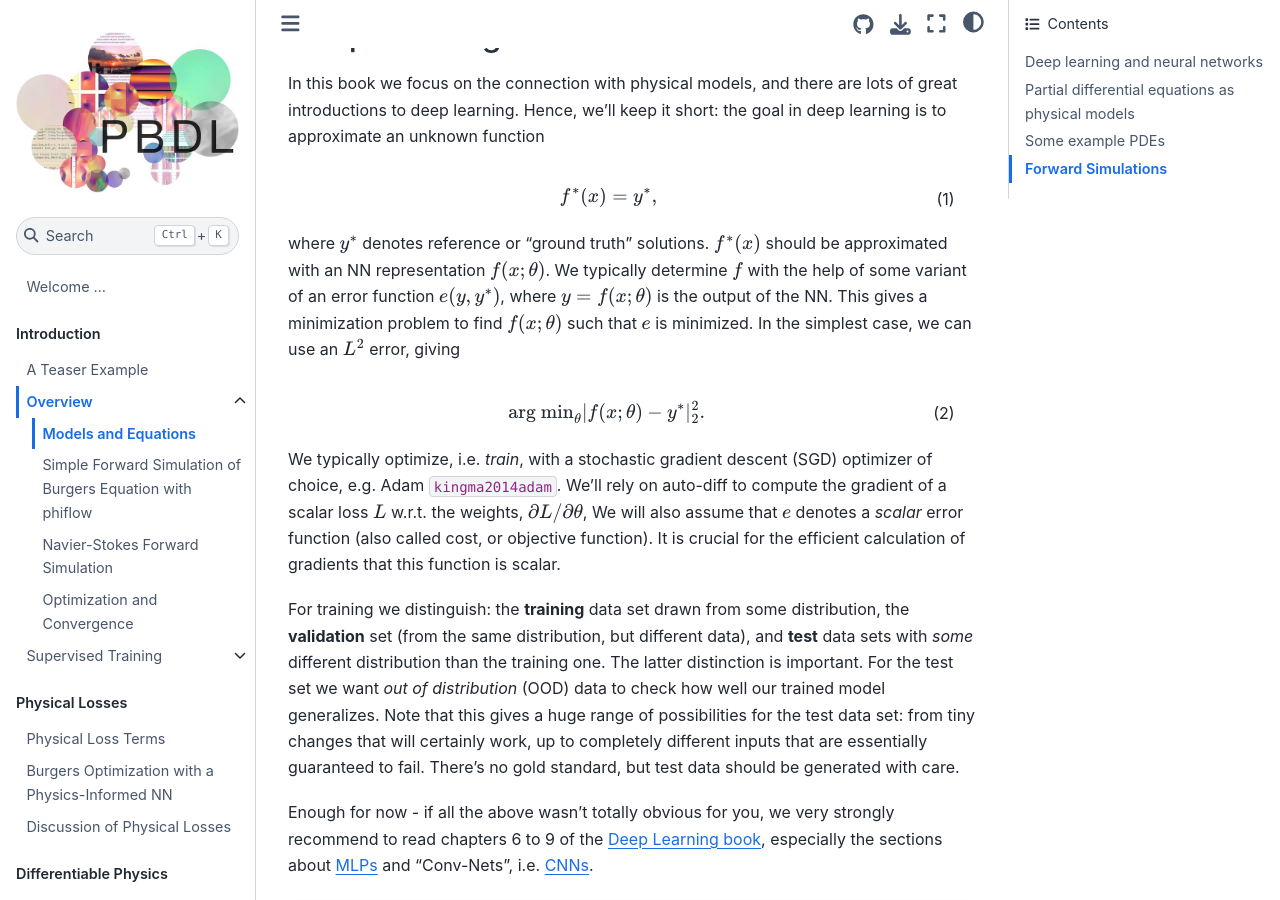
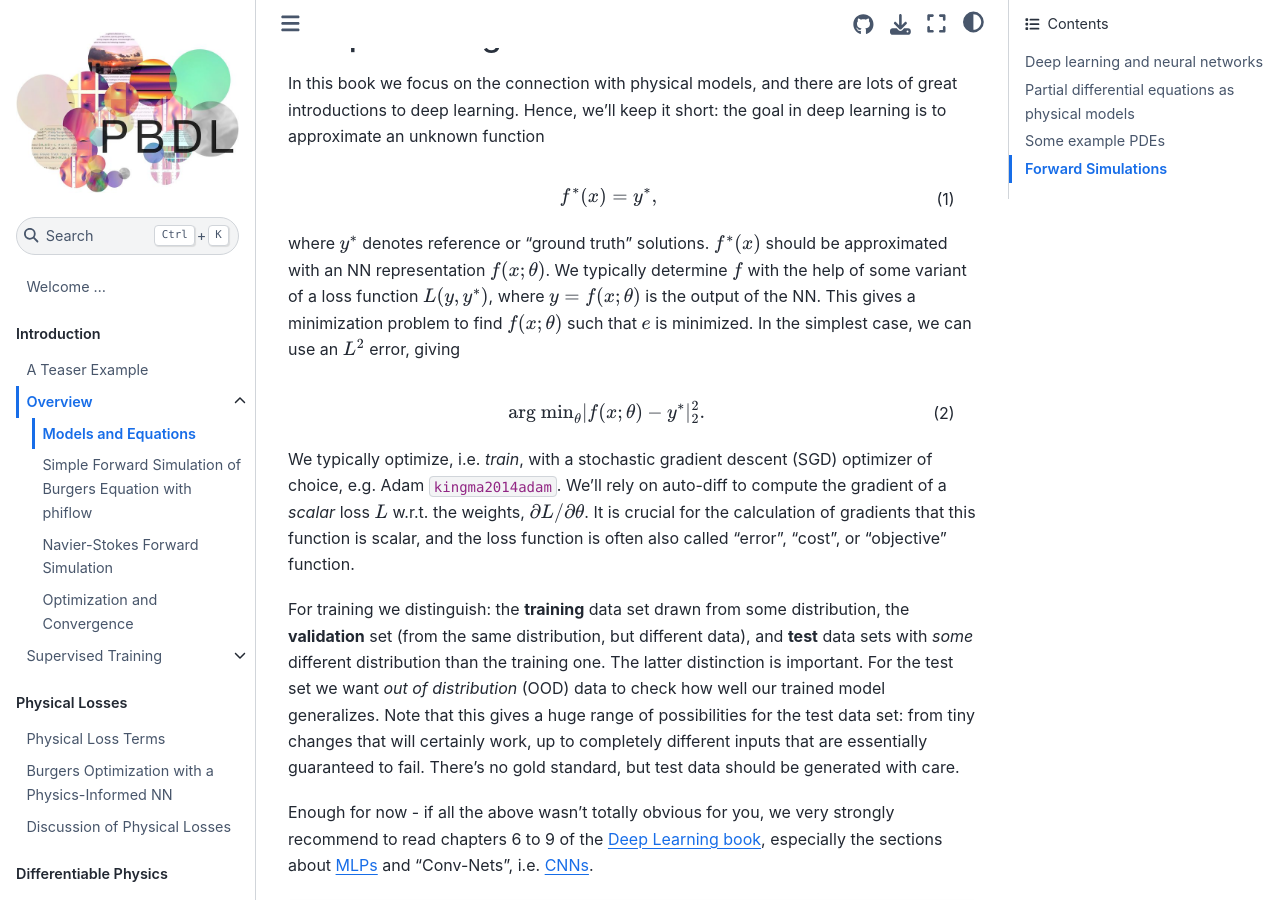
Before and after one commit to tum-pbs/pbdl-book, a Jupyter Book: the page built from overview-equations.md, in a window 1280 px wide and 900 px high, scrolled down 294 px. Built offline with Jupyter Book 1.0.4 settings and Sphinx 7.4.7 and the Sphinx Book theme 1.1.4, drawn with Linux system fonts in a browser that asks for light colours; pages that are not in the unit, such as notebooks, are missing from menus; cross-references to code outside the pages are shown as plain code.

Commit message:
unifying notation, to let L denote loss (instead of e)

```diff
--- a/overview-equations.md
+++ b/overview-equations.md
@@ -17,7 +17,7 @@ $$ (learn-base)
 
 where $y^*$ denotes reference or "ground truth" solutions.
 $f^*(x)$ should be approximated with an NN representation $f(x;\theta)$. We typically determine $f$
-with the help of some variant of an error function $e(y,y^*)$, where $y=f(x;\theta)$ is the output
+with the help of some variant of a loss function $L(y,y^*)$, where $y=f(x;\theta)$ is the output
 of the NN.
 This gives a minimization problem to find $f(x;\theta)$ such that $e$ is minimized.
 In the simplest case, we can use an $L^2$ error, giving
@@ -28,10 +28,9 @@ $$ (learn-l2)
 
 We typically optimize, i.e. _train_,
 with a stochastic gradient descent (SGD) optimizer of choice, e.g. Adam {cite}`kingma2014adam`.
-We'll rely on auto-diff to compute the gradient of a scalar loss $L$ w.r.t. the weights, $\partial L / \partial \theta$,
-We will also assume that $e$ denotes a _scalar_ error function (also
-called cost, or objective function).
-It is crucial for the efficient calculation of gradients that this function is scalar.
+We'll rely on auto-diff to compute the gradient of a _scalar_ loss $L$ w.r.t. the weights, $\partial L / \partial \theta$.
+It is crucial for the calculation of gradients that this function is scalar,
+and the loss function is often also called "error", "cost", or "objective" function.
 
 <!-- general goal, minimize E for e(x,y) ... cf. eq. 8.1 from DLbook
 introduce scalar loss, always(!) scalar...  (also called *cost* or *objective* function) -->
```
Also changed, not shown: diffphys.md (+3 -3 lines), physicalloss.md (+1 -1 lines), supervised.md (+2 -2 lines).
